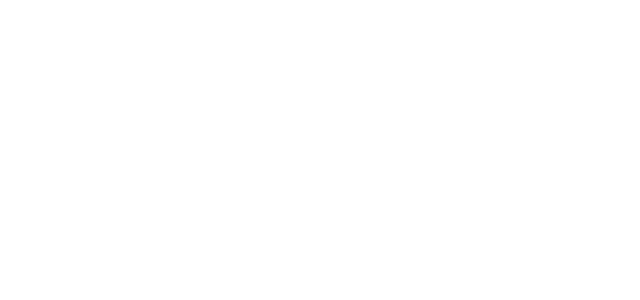
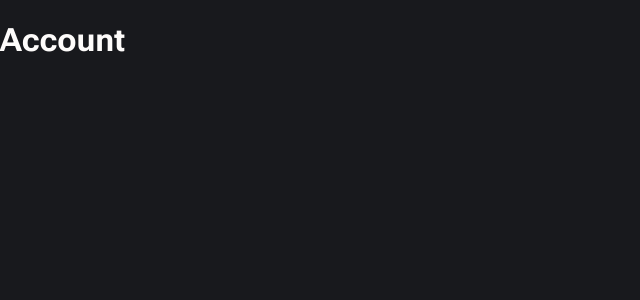
Before and after one commit to heidenreichgeorg/JSBalance, a Next.js app in the folder frontend/: page /account in a window 1280 px wide. Before the commit this address had no page. Shown: the top 300 px of the page, without its empty margins (0-640 px from the left). Built offline with nearby package versions, Linux system fonts and the light colour scheme.

Commit message:
created file

```diff
--- /dev/null
+++ b/frontend/pages/account.js
@@ -0,0 +1,7 @@
+export default function AccountPage() {
+    return (
+        <div>
+            <h1>Account</h1>
+        </div>
+    )
+}
```
